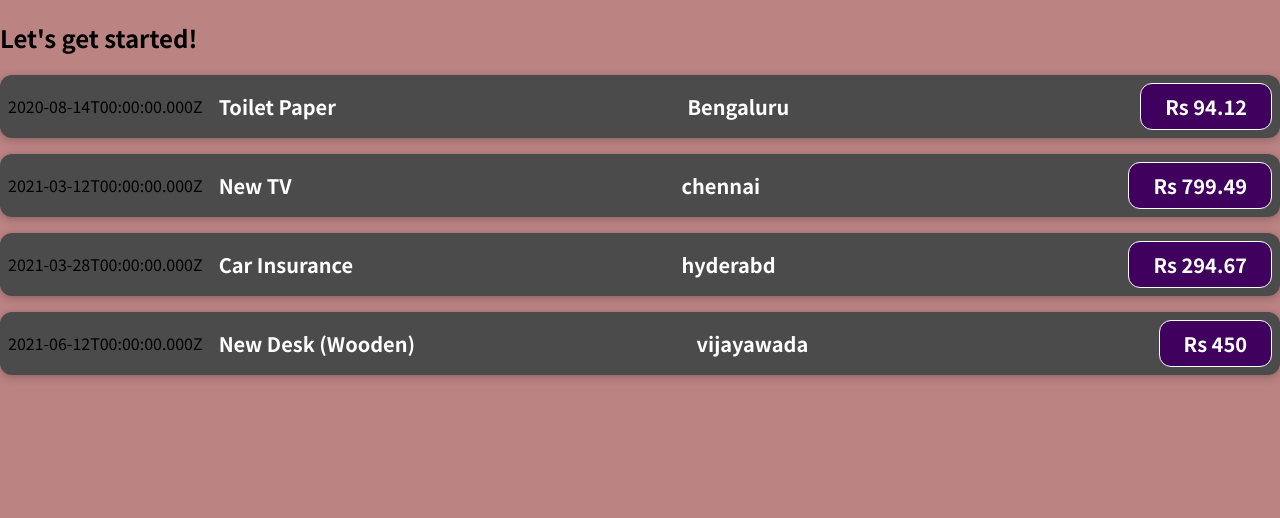
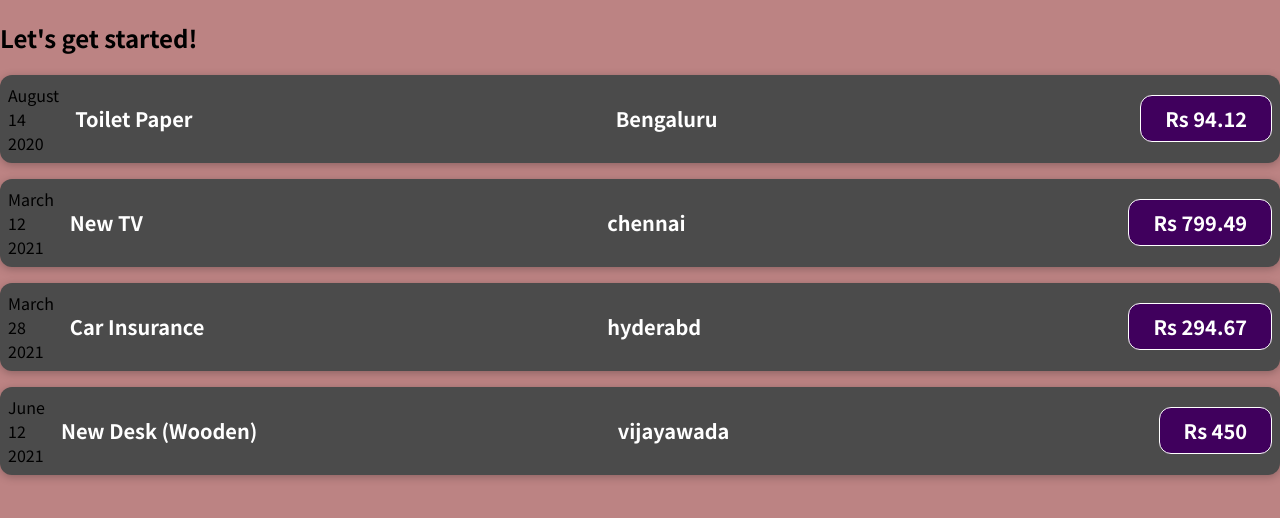
Before and after one commit to vishnuu96/ExpenseTracker, a React (Create React App) app: page / in a window 1280 px wide. Shown: the top 518 px of the page. Built offline with nearby package versions, Linux system fonts and the light colour scheme.

Commit message:
splitted expensedate and expensedetails

```diff
--- /dev/null
+++ b/src/components/ExpenseDate.js
@@ -0,0 +1,15 @@
+import React from 'react'
+
+export default function ExpenseDate(props) {
+    const month=props.date.toLocaleString("en-US",{month:'long'});
+    const day=props.date.toLocaleString('en-US',{day:'2-digit'});
+    const year=props.date.getFullYear();
+
+  return (
+    <div>
+        <div>{month}</div>
+        <div>{day}</div>
+        <div>{year}</div>
+     </div>
+  )
+}
--- /dev/null
+++ b/src/components/ExpenseDetails.js
@@ -0,0 +1,14 @@
+import React from 'react'
+// import './ExpenseItem.css';
+
+export default function ExpenseDetails(props) {
+  return (
+    <>
+     <div className='expense-item__description'>
+        <h2>{props.title}</h2>
+        <h2>{props.location}</h2>
+        <div className='expense-item__price'>Rs {props.amount}</div>
+     </div>
+    </>
+  )
+}
--- a/src/components/ExpenseItem.js
+++ b/src/components/ExpenseItem.js
@@ -1,20 +1,14 @@
 // import React from "react";
+import ExpenseDate from './ExpenseDate';
+import ExpenseDetails from './ExpenseDetails';
 import './ExpenseItem.css';
 
 export default function ExpenseItem(props) {
-//  const expenseDate=new Date(2023, 2, 27);
-//  const expenseTitle='car Insurance';
-//  const exportAmount=3000;
-//  const locationOfExpenditure="mumbai"
 
   return (
     <div className='expense-item'>
-     <div>{props.date.toISOString()}</div>
-     <div className='expense-item__description'>
-        <h2>{props.title}</h2>
-        <h2>{props.location}</h2>
-        <div className='expense-item__price'>Rs {props.amount}</div>
-     </div>
+        <ExpenseDate date={props.date} />
+       <ExpenseDetails title={props.title} location={props.location} amount={props.amount} />
     </div>
   );
 }
```
Also changed, not shown: src/App.js (+4 -7 lines).
